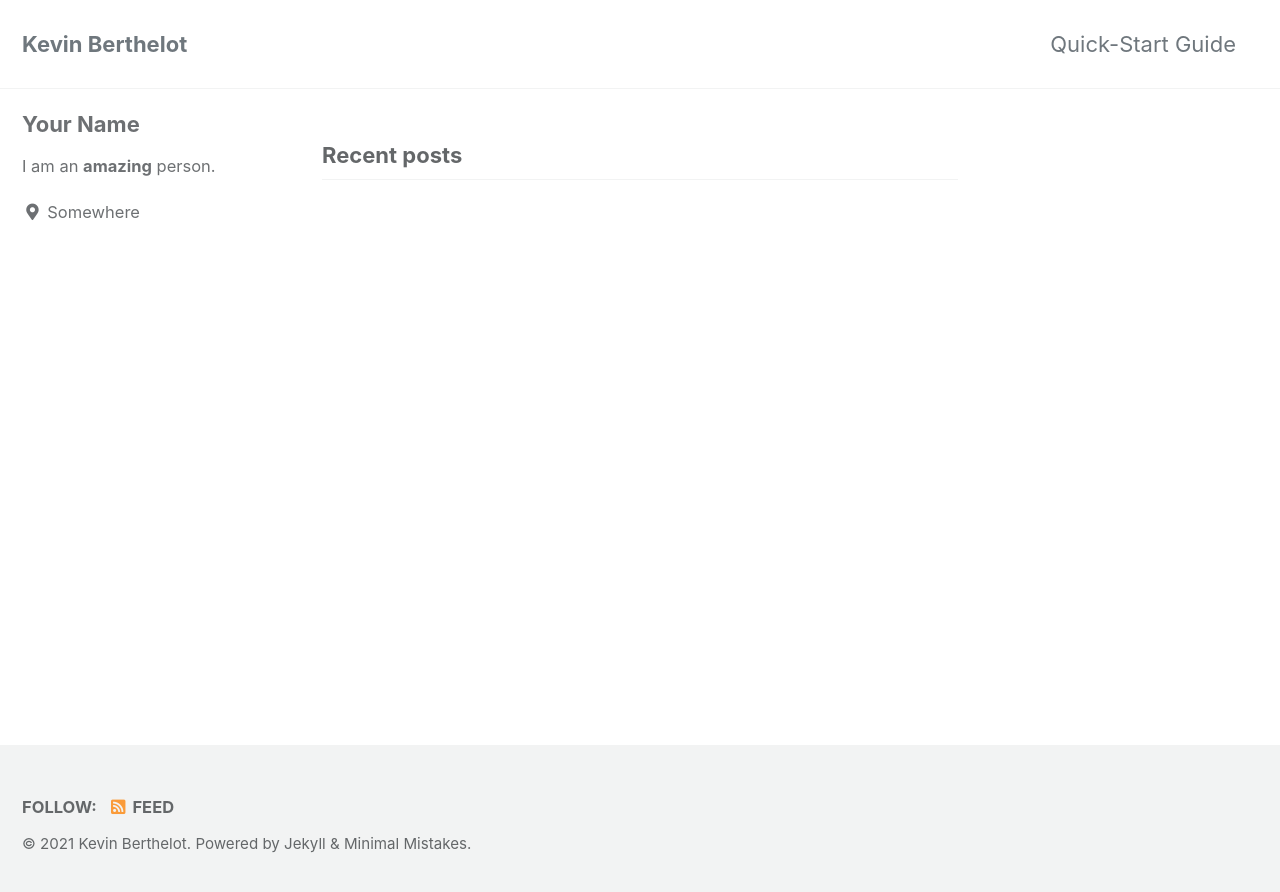
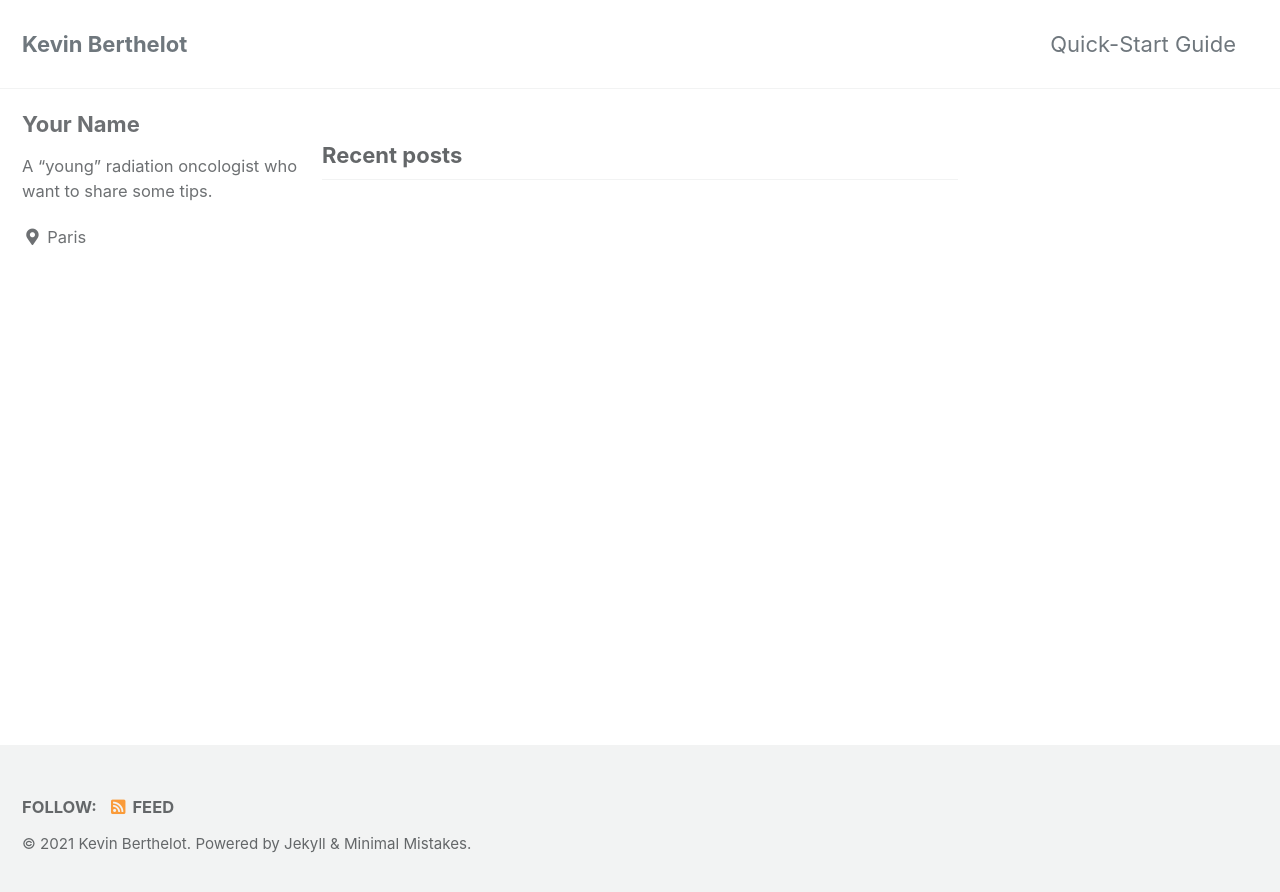
Before and after one commit to drkevinberthelot/kevinberthelot.github.io, a Jekyll site: the page built from index.html, in a window 1280 px wide. Shown: the top 892 px of the page. Built offline with Jekyll 4.4.1, drawn with Linux system fonts in a browser that asks for light colours; cached includes are drawn as plain includes; the list of posts is cut into pages by our own code.

Commit message:
update name

```diff
--- a/_config.yml
+++ b/_config.yml
@@ -103,8 +103,8 @@ analytics:
 author:
   name             : "Your Name"
   avatar           : # path of avatar image, e.g. "/assets/images/bio-photo.jpg"
-  bio              : "I am an **amazing** person."
-  location         : "Somewhere"
+  bio              : "A \"young\" radiation oncologist who want to share some tips."
+  location         : "Paris"
   email            :
   links:
     - label: "Email"
```
